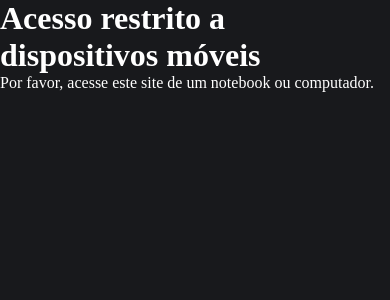
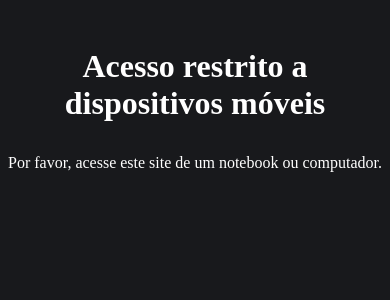
Before and after one commit to edusabi/AppGram, a React (Vite) app: page /no-mobile-access in a window 390 px wide. Shown: the top 300 px of the page. Built offline with nearby package versions, Linux system fonts and the light colour scheme; no server answers.

Commit message:
put css in mobile acess

```diff
--- a/src/components/DeviceDetector/NoMobileAccess.jsx
+++ b/src/components/DeviceDetector/NoMobileAccess.jsx
@@ -1,6 +1,9 @@
+///Style
+import Style from "./NoMobileAccess.module.css";
+
 const NoMobileAccess = () => {
   return (
-    <div>
+    <div className={Style.divPrincNoMobile}>
       <h1>Acesso restrito a dispositivos móveis</h1>
       <p>Por favor, acesse este site de um notebook ou computador.</p>
     </div>
--- /dev/null
+++ b/src/components/DeviceDetector/NoMobileAccess.module.css
@@ -0,0 +1,7 @@
+.divPrincNoMobile{
+    text-align: center;
+    display: flex;
+    flex-direction: column;
+    gap: 2rem;
+    margin-top: 3rem;
+}
```
